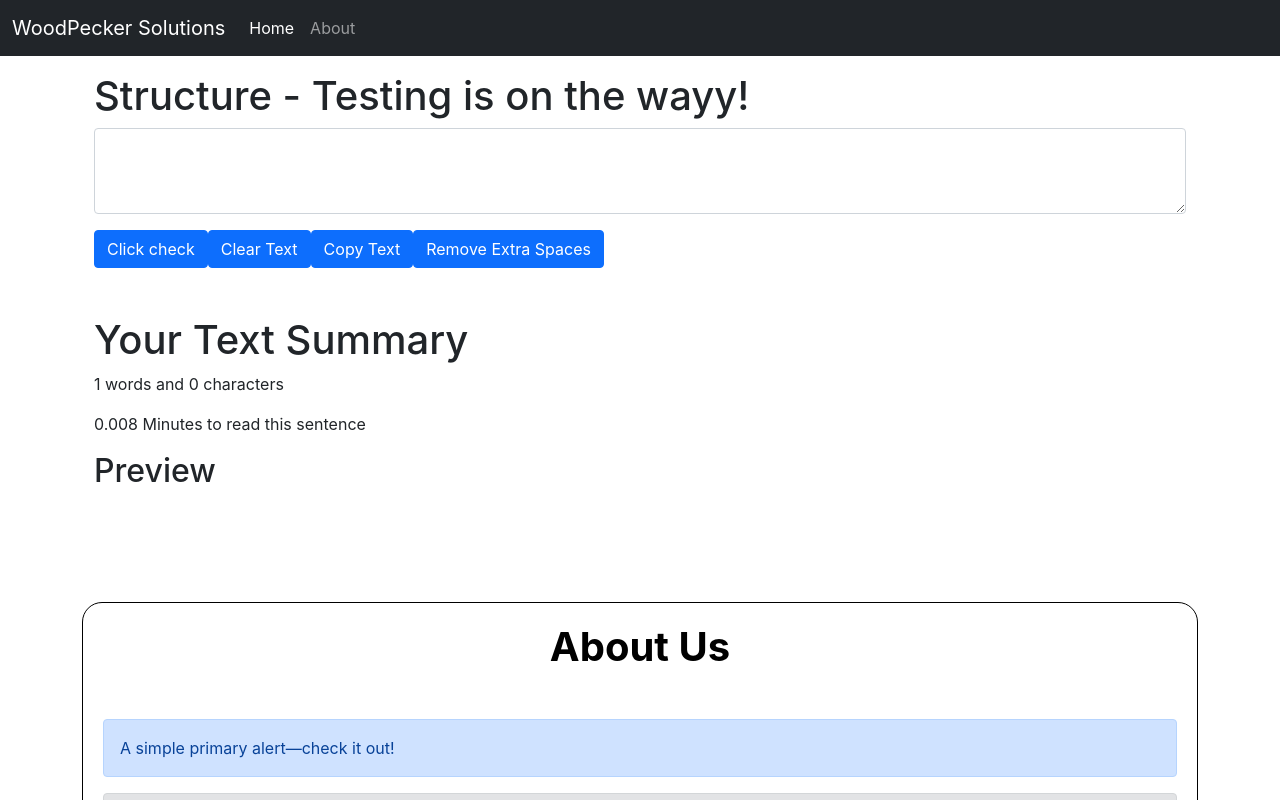
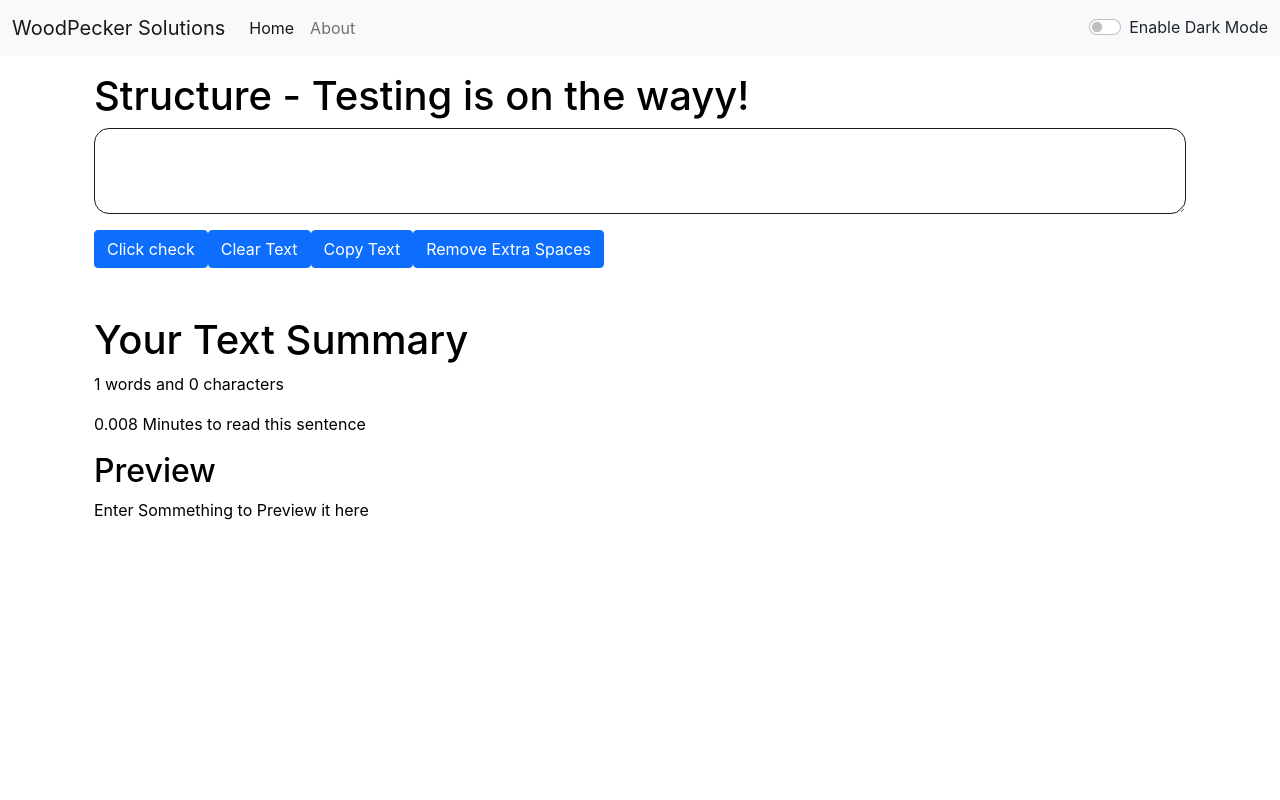
Before and after one commit to pawanmourya/React_App, a React (Create React App) app: page / in a window 1280 px wide. Shown: the top 800 px of the page. Built offline with nearby package versions, Linux system fonts and the light colour scheme.

Commit message:
Advance Dark Mode & Alert Added

```diff
--- a/src/App.js
+++ b/src/App.js
@@ -1,19 +1,50 @@
 // import logo from './logo.svg';
 import './App.css';
-import About from './components/About';
+// import About from './components/About';
 import Navbar from './components/Navbar';
 import TextForm from './components/TextForm';
+import Alert from './components/Alert';
+import React, { useState } from 'react';
 
 function App() {
+
+  const [mode, setMode] = useState("light");
+  const [alert, setAlert] = useState(null);
+
+  const showAlert = (message, type) => {
+    setAlert({
+      msg: message,
+      type: type
+    })
+    setTimeout(() => {
+      setAlert(null);
+    }, 1500)
+  }
+
+  const toggleMode = () => {
+    if (mode === 'light') {
+      setMode('dark');
+      document.body.style.backgroundColor = '#1e1e1e';
+      showAlert("Dark Mode has been enabled", "success");
+    } else {
+      setMode('light');
+      document.body.style.backgroundColor = 'white';
+      showAlert("Light Mode has been enabled", "success");
+    }
+  }
+
   return (
     <>
-      <Navbar title="WoodPecker Solutions" />
+      <Navbar title="WoodPecker Solutions" mode={mode} toggleMode={toggleMode} />
       <div className="container my-3">
-        <TextForm heading="Structure - Testing is on the wayy!" />
+        <Alert alert={alert} />
       </div>
-      <div className="container my-5">
+      <div className="container my-3">
+        <TextForm showAlert={showAlert} heading="Structure - Testing is on the wayy!" mode={mode} toggleMode={toggleMode} />
+      </div>
+      {/* <div className="container my-5">
         <About />
-      </div>
+      </div> */}
     </>
   );
 
--- a/src/components/About.js
+++ b/src/components/About.js
@@ -10,7 +10,7 @@
         border: '1px solid black'
     })
 
-    const [btnText, setBtnText] = useState("Enable Light Mode")
+    const [btnText, setBtnText] = useState("Enable Dark Mode")
 
     const toggleStyle = ()=>{
         if(myStyle.color === 'black'){
--- /dev/null
+++ b/src/components/Alert.js
@@ -0,0 +1,17 @@
+import React from "react"
+
+function Alert(props){
+
+    const capitalize = (word)=>{
+        const lower = word.toLowerCase();
+        return lower.charAt(0).toUpperCase() + lower.slice(1);
+    }
+
+   return(
+    props.alert && <div className={`alert alert-${props.alert.type} alert-dismissible fade show`} role="alert">
+        <strong>{capitalize(props.alert.type)}</strong>: {props.alert.msg}
+    </div>
+   )
+}
+
+export default Alert
--- a/src/components/Navbar.js
+++ b/src/components/Navbar.js
@@ -2,7 +2,7 @@
 
 export default function Navbar(props) {
     return (
-        <nav className="navbar navbar-expand-lg navbar-dark bg-dark">
+        <nav className={`navbar navbar-expand-lg navbar-${props.mode} bg-${props.mode}`}>
             <div className="container-fluid">
                 <a className="navbar-brand" href="/">{props.title}</a>
                 <button className="navbar-toggler" type="button" data-bs-toggle="collapse" data-bs-target="#navbarSupportedContent" aria-controls="navbarSupportedContent" aria-expanded="false" aria-label="Toggle navigation">
@@ -21,6 +21,10 @@
                           <input className="form-control me-2" type="search" placeholder="Search" aria-label="Search"/>
                           <button className="btn btn-outline-success" type="submit">Search</button>
                         </form> */}
+                    <div className={`form-check form-switch text-${props.mode==='light'?'dark':'light'}`}>
+                        <input className="form-check-input" onClick={props.toggleMode} type="checkbox" id="flexSwitchCheckDefault" />
+                        <label className="form-check-label" htmlFor="flexSwitchCheckDefault">Enable Dark Mode</label>
+                    </div>
                 </div>
             </div>
         </nav>
--- a/src/components/TextForm.js
+++ b/src/components/TextForm.js
@@ -16,6 +16,7 @@
         var text = document.getElementById("Textarea1");
         text.select();
         navigator.clipboard.writeText(text.value);
+        props.showAlert("Text has been Copied", "success");
     }
 
     const handleExtraSpaces = () => {
@@ -32,10 +33,10 @@
 
     return (
         <>
-            <div className="container">
+            <div className="container" style={{color: props.mode==='light'?'#000':'#fff'}}>
                 <h1>{props.heading}</h1>
                 <div className="mb-3">
-                    <textarea className="form-control" value={text} onChange={handleOnChange} id="Textarea1" rows="3"></textarea>
+                    <textarea className="form-control" value={text} onChange={handleOnChange} id="Textarea1" rows="3" style={{borderColor: '#1c1c1c', borderRadius: '15px', color: props.mode==='light'?'#000':'#fff', backgroundColor: props.mode==='light'?'#fff':'#212529'}}></textarea>
                 </div>
                 <button className="btn btn-primary" onClick={handleUpClick}>Click check</button>
                 <button className="btn btn-primary" onClick={handleClearClick}>Clear Text</button>
@@ -43,11 +44,11 @@
                 <button className="btn btn-primary" onClick={handleExtraSpaces}>Remove Extra Spaces</button>
             </div>
             <div className="container py-5">
-                <h1>Your Text Summary</h1>
-                <p>{text.split(" ").length} words and {text.length} characters</p>
-                <p>{0.008 * text.split(" ").length} Minutes to read this sentence</p>
-                <h2>Preview</h2>
-                <p>{text}</p>
+                <h1  style={{color: props.mode==='light'?'#000':'#fff'}}>Your Text Summary</h1>
+                <p  style={{color: props.mode==='light'?'#000':'#fff'}}>{text.split(" ").length} words and {text.length} characters</p>
+                <p  style={{color: props.mode==='light'?'#000':'#fff'}}>{0.008 * text.split(" ").length} Minutes to read this sentence</p>
+                <h2  style={{color: props.mode==='light'?'#000':'#fff'}}>Preview</h2>
+                <p  style={{color: props.mode==='light'?'#000':'#fff'}}>{text.length>0?text: "Enter Sommething to Preview it here"}</p>
             </div>
         </>
     )
```
